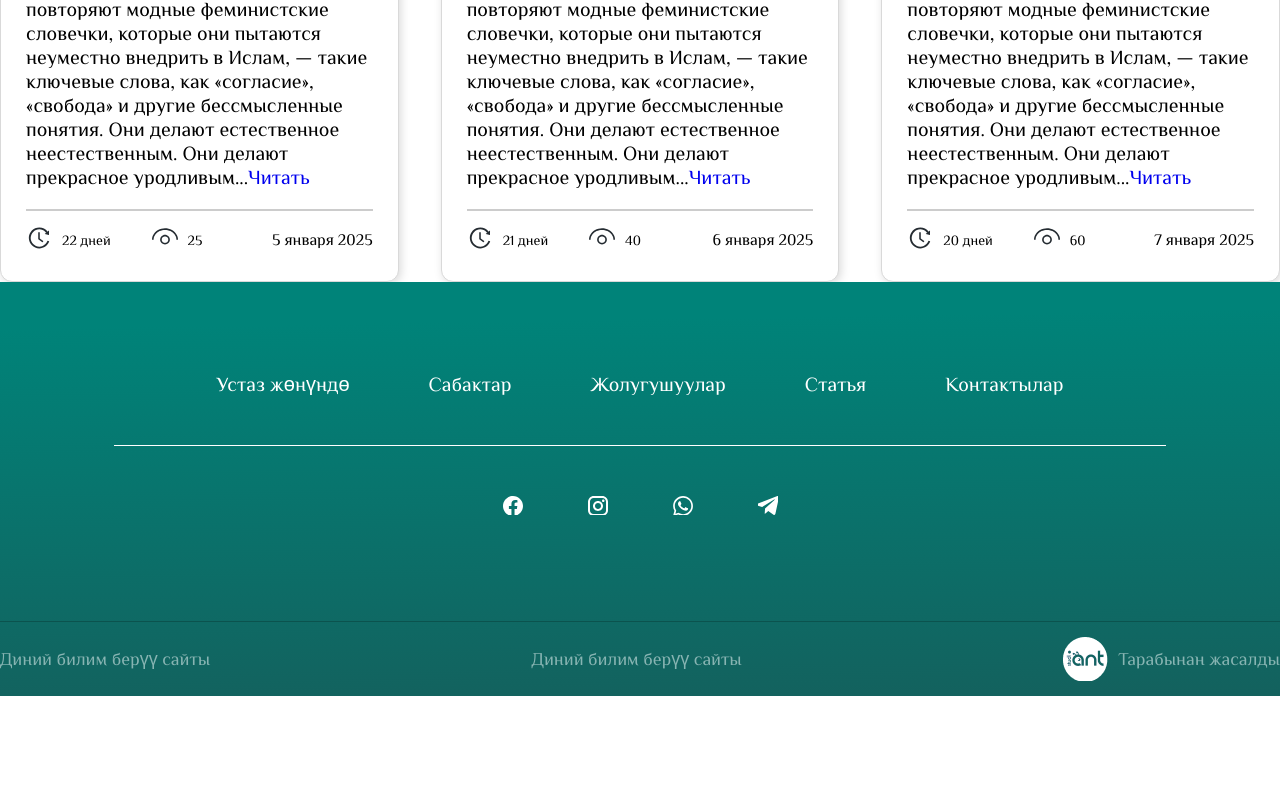
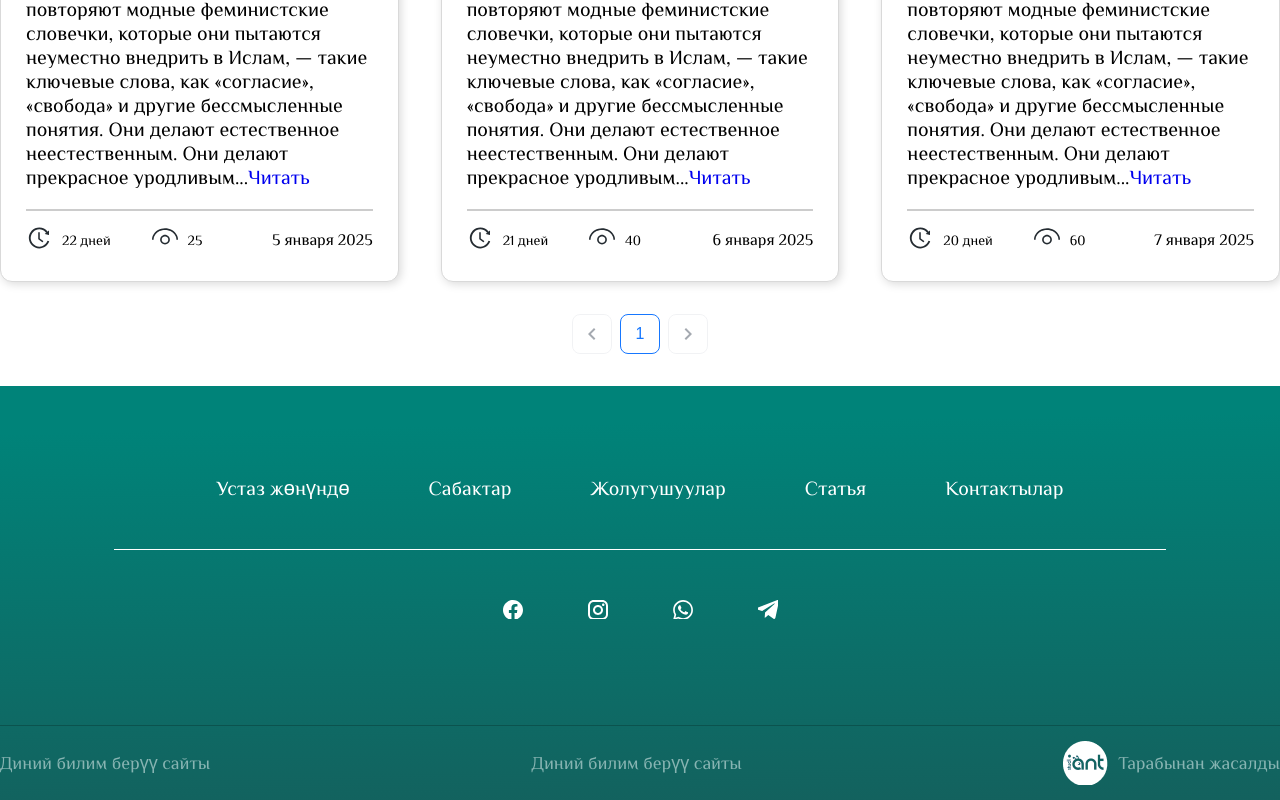
Before and after one commit to Janybek2007/al-hanafiya, a Next.js app: page /articles in a window 1280 px wide. Shown: the part 2837-3637 px from the top of the page. Before the commit the page ends 3533 px from the top, so only its background shows below. Built offline with nearby package versions, Linux system fonts and the light colour scheme; no server answers.

Commit message:
fix paginations

```diff
--- a/package.json
+++ b/package.json
@@ -16,6 +16,7 @@
 		"next-pwa": "^5.6.0",
 		"react": "^19.0.0",
 		"react-dom": "^19.0.0",
+		"react-icons": "^5.4.0",
 		"react-redux": "^9.2.0",
 		"react-svg": "^16.3.0",
 		"react-transition-group": "^4.4.5"
--- a/src/appPages/site/pages/articles/ArticlesPage.tsx
+++ b/src/appPages/site/pages/articles/ArticlesPage.tsx
@@ -1,52 +1,65 @@
-import Breadcrumb from '$/shared/ui/breadcrumb/Breadcrumb';
-import React from 'react';
-import Filtiration from './sections/filtration/Filtiration';
-import SectionTitle from '$/shared/ui/section-title/SectionTitle';
-import scss from './ArticlesPage.module.scss';
-import { ArticleItem } from '$/entities/articles';
-import { articles } from '$/entities/articles/constants/articles.constants';
+"use client";
+import Breadcrumb from "$/shared/ui/breadcrumb/Breadcrumb";
+import React, { useState } from "react";
+import Filtiration from "./sections/filtration/Filtiration";
+import SectionTitle from "$/shared/ui/section-title/SectionTitle";
+import scss from "./ArticlesPage.module.scss";
+import { ArticleItem } from "$/entities/articles";
+import { articles } from "$/entities/articles/constants/articles.constants";
+import Pagination from "./sections/pagination/Pagination";
 
 const ArticlesPage: React.FC = () => {
+  const [currentPage, setCurrentPage] = useState(1);
+  const itemsPerPage = 10;
+  const totalPages = Math.ceil(articles.length / itemsPerPage);
+
+  const handlePageChange = (page: number) => {
+    setCurrentPage(page);
+    const startIndex = (page - 1) * itemsPerPage;
+    const endIndex = startIndex + itemsPerPage;
+    // Здесь можно добавить логику фильтрации данных
+  };
+
   return (
     <main>
-			<div className='container'>
+      <div className="container">
         <Breadcrumb
           items={[
-						{ label: 'Башкы бет', href: '/' },
-						{ label: 'Макалалар', href: '#this' }
+            { label: "Башкы бет", href: "/" },
+            { label: "Макалалар", href: "#this" },
           ]}
         />
 
         <Filtiration />
 
-				<SectionTitle className={scss.title} title={'Бардык макалалар'} />
+        <SectionTitle className={scss.title} title={"Бардык макалалар"} />
 
         <section className={scss.article_head}>
           <ArticleItem
             className={scss.card_article}
-						variant='2'
+            variant="2"
             item={{
               ...articles[0],
-							image_src: '/images/article-card.png',
-							category: 'Викх'
+              image_src: "/images/article-card.png",
+              category: "Викх",
             }}
           />
           <div className={scss.articlesList}>
-						{articles.map(article => (
+            {articles.map((article) => (
               <ArticleItem
                 className={scss.card_articleList}
-								type='list'
-								variant='2'
+                type="list"
+                variant="2"
                 key={article.id}
                 item={{
-									title: 'Можно ли мусульманам изучать психологию?',
-									date: '25.01.2025',
+                  title: "Можно ли мусульманам изучать психологию?",
+                  date: "25.01.2025",
                   views: 15,
-									id: 'article_l_1',
+                  id: "article_l_1",
                   description:
-										'Последние исследования в области изучения активности в интернете приводят данные, что их аудиторией являются  люди всех возрастов',
-									image_src: '/images/article-list.png',
-									category: 'Викх'
+                    "Последние исследования в области изучения активности в интернете приводят данные, что их аудиторией являются  люди всех возрастов",
+                  image_src: "/images/article-list.png",
+                  category: "Викх",
                 }}
               />
             ))}
@@ -54,31 +67,35 @@ const ArticlesPage: React.FC = () => {
         </section>
 
         <section>
-					<div className={scss['articles']}>
-						{articles.map(art => (
+          <div className={scss["articles"]}>
+            {articles.map((art) => (
               <ArticleItem
-								variant='2'
-								type='list'
+                variant="2"
+                type="list"
                 key={art.id}
-								item={{ ...art, category: 'Викх' }}
+                item={{ ...art, category: "Викх" }}
               />
             ))}
           </div>
         </section>
 
-				<SectionTitle className={scss.title} title={'Популярдуу макалалар'} />
+        <SectionTitle className={scss.title} title={"Популярдуу макалалар"} />
 
         <section>
-					<div className={scss['popularArticle']}>
-						{articles.map(art => (
+          <div className={scss["popularArticle"]}>
+            {articles.map((art) => (
               <ArticleItem
-								variant='1'
-								type='card'
+                variant="1"
+                type="card"
                 key={art.id}
-								item={{ ...art, category: 'Викх' }}
+                item={{ ...art, category: "Викх" }}
               />
             ))}
           </div>
+        </section>
+
+        <section className={scss.pagination_section}>
+          <Pagination totalPages={totalPages} onPageChange={handlePageChange} />
         </section>
       </div>
     </main>
--- /dev/null
+++ b/src/appPages/site/pages/articles/sections/pagination/Pagination.module.scss
@@ -0,0 +1,151 @@
+// ArticlesPage.module.scss
+.title {
+  margin: 0;
+  padding-top: 53px;
+  h1 {
+    font-size: 36px;
+  }
+}
+
+.article_head {
+  margin: 33px 0;
+  display: flex;
+  align-items: center;
+  gap: 10px;
+}
+
+.card_article {
+  min-width: 621px;
+  max-width: 621px;
+  [class*="card_content"] {
+    [class*="description"] {
+      font-size: 20px !important;
+    }
+    [class*="title"] {
+      font-weight: 500;
+      font-size: 28px !important;
+    }
+  }
+  figure img {
+    max-height: 480px;
+    min-height: 480px;
+    object-fit: cover;
+    border-radius: 10px;
+  }
+}
+
+.articlesList {
+  display: flex;
+  flex-direction: column;
+  gap: 20px;
+}
+
+.card_articleList {
+  gap: 20px;
+  width: 1029px;
+  max-height: max-content;
+  figure img {
+    max-height: max-content;
+    border-radius: 8px;
+  }
+  [class*="card_content"] {
+    [class*="description"] {
+      font-size: 16px !important;
+    }
+    [class*="title"] {
+      font-size: 26px !important;
+      line-height: 1.09 !important;
+    }
+  }
+}
+
+.articles {
+  margin: 100px 0;
+  display: flex;
+  flex-direction: column;
+  gap: 15px;
+  [class*="card_content"] {
+    padding-top: 5px;
+    max-width: 60%;
+    display: flex;
+    flex-direction: column;
+    justify-content: space-between;
+    [class*="description"],
+    [class*="title"] {
+      font-size: 20px !important;
+    }
+    [class*="title"] {
+      font-weight: bold;
+    }
+    [class*="row"] {
+      padding: 5px !important;
+    }
+  }
+}
+
+.popularArticle {
+  margin-top: 34px;
+  display: flex;
+  align-items: center;
+  gap: 42px;
+}
+
+.pagination_section {
+  margin: 40px 0;
+}
+
+// components/Pagination/Pagination.module.scss
+.pagination {
+  display: flex;
+  align-items: center;
+  justify-content: center;
+  gap: 8px;
+  margin: 32px 0;
+
+  .arrow_btn {
+    width: 40px;
+    height: 40px;
+    display: flex;
+    align-items: center;
+    justify-content: center;
+    border-radius: 8px;
+    border: 1px solid #e5e7eb;
+    background: transparent;
+    cursor: pointer;
+    transition: all 0.2s ease;
+    color: #4b5563;
+
+    &:hover:not(:disabled) {
+      background: #f3f4f6;
+    }
+
+    &:disabled {
+      opacity: 0.5;
+      cursor: not-allowed;
+    }
+  }
+
+  .page_btn {
+    width: 40px;
+    height: 40px;
+    display: flex;
+    align-items: center;
+    justify-content: center;
+    border-radius: 8px;
+    border: 1px solid #e5e7eb;
+    background: transparent;
+    cursor: pointer;
+    transition: all 0.2s ease;
+    font-size: 16px;
+    color: #4b5563;
+
+    &:hover {
+      background: #f3f4f6;
+    }
+
+    &.active {
+      border: 1px solid #1677ff;
+      color: #1677ff;
+    }
+  }
+}
--- /dev/null
+++ b/src/appPages/site/pages/articles/sections/pagination/Pagination.tsx
@@ -0,0 +1,68 @@
+"use client";
+import { MdKeyboardArrowLeft, MdKeyboardArrowRight } from "react-icons/md";
+import scss from "./Pagination.module.scss";
+import { useState } from "react";
+
+interface PaginationProps {
+  totalPages: number;
+  onPageChange: (page: number) => void;
+}
+
+const Pagination = ({ totalPages = 10, onPageChange }: PaginationProps) => {
+  const [currentPage, setCurrentPage] = useState(1);
+
+  const handlePageChange = (page: number) => {
+    if (page >= 1 && page <= totalPages) {
+      setCurrentPage(page);
+      onPageChange(page);
+    }
+  };
+
+  const renderPageNumbers = () => {
+    const pages = [];
+    const maxVisiblePages = 5;
+    let startPage = Math.max(1, currentPage - Math.floor(maxVisiblePages / 2));
+    let endPage = Math.min(totalPages, startPage + maxVisiblePages - 1);
+
+    if (endPage - startPage + 1 < maxVisiblePages) {
+      startPage = Math.max(1, endPage - maxVisiblePages + 1);
+    }
+
+    for (let i = startPage; i <= endPage; i++) {
+      pages.push(
+        <button
+          key={i}
+          className={`${scss.page_btn} ${currentPage === i ? scss.active : ""}`}
+          onClick={() => handlePageChange(i)}
+        >
+          {i}
+        </button>
+      );
+    }
+    return pages;
+  };
+
+  return (
+    <div className={scss.pagination}>
+      <button
+        className={scss.arrow_btn}
+        onClick={() => handlePageChange(currentPage - 1)}
+        disabled={currentPage === 1}
+      >
+        <MdKeyboardArrowLeft size={24} />
+      </button>
+
+      {renderPageNumbers()}
+
+      <button
+        className={scss.arrow_btn}
+        onClick={() => handlePageChange(currentPage + 1)}
+        disabled={currentPage === totalPages}
+      >
+        <MdKeyboardArrowRight size={24} />
+      </button>
+    </div>
+  );
+};
+
+export default Pagination;
```
Also changed, not shown: 1 other file (tests, documents, lock files or other folders). Lines whose indentation alone changed are shown as unchanged.
